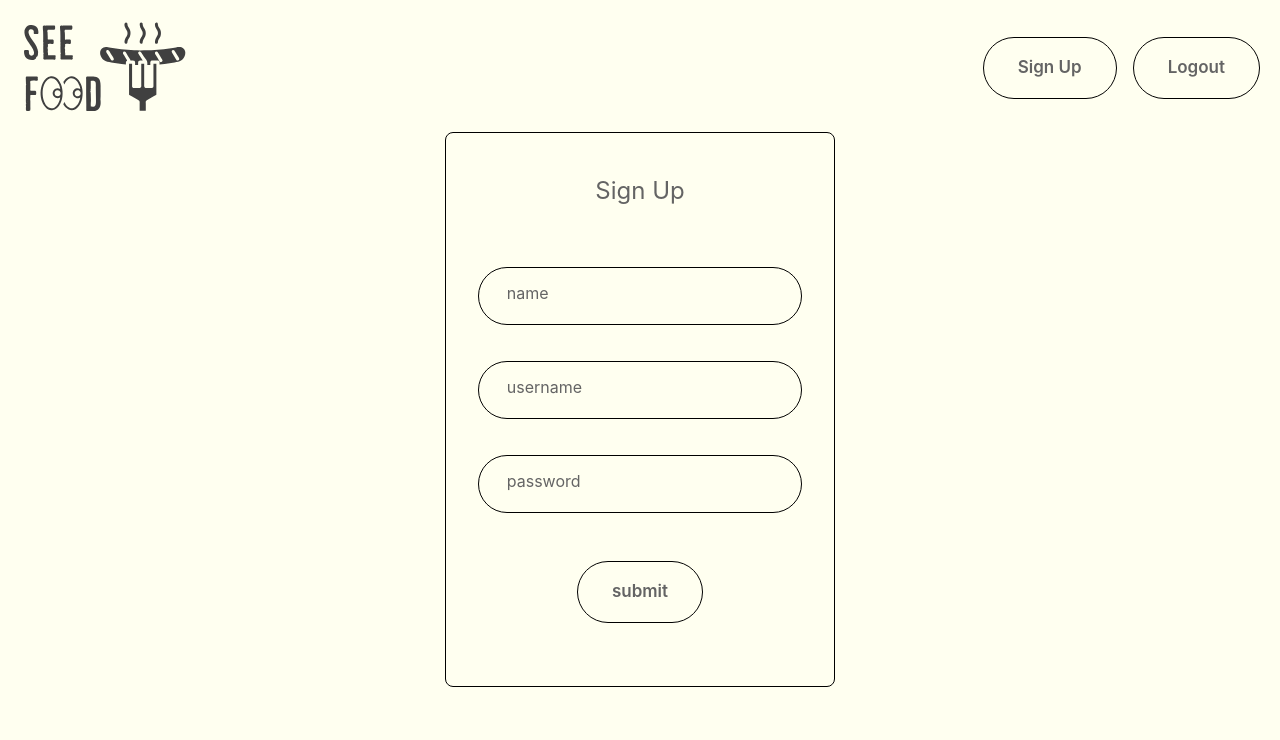
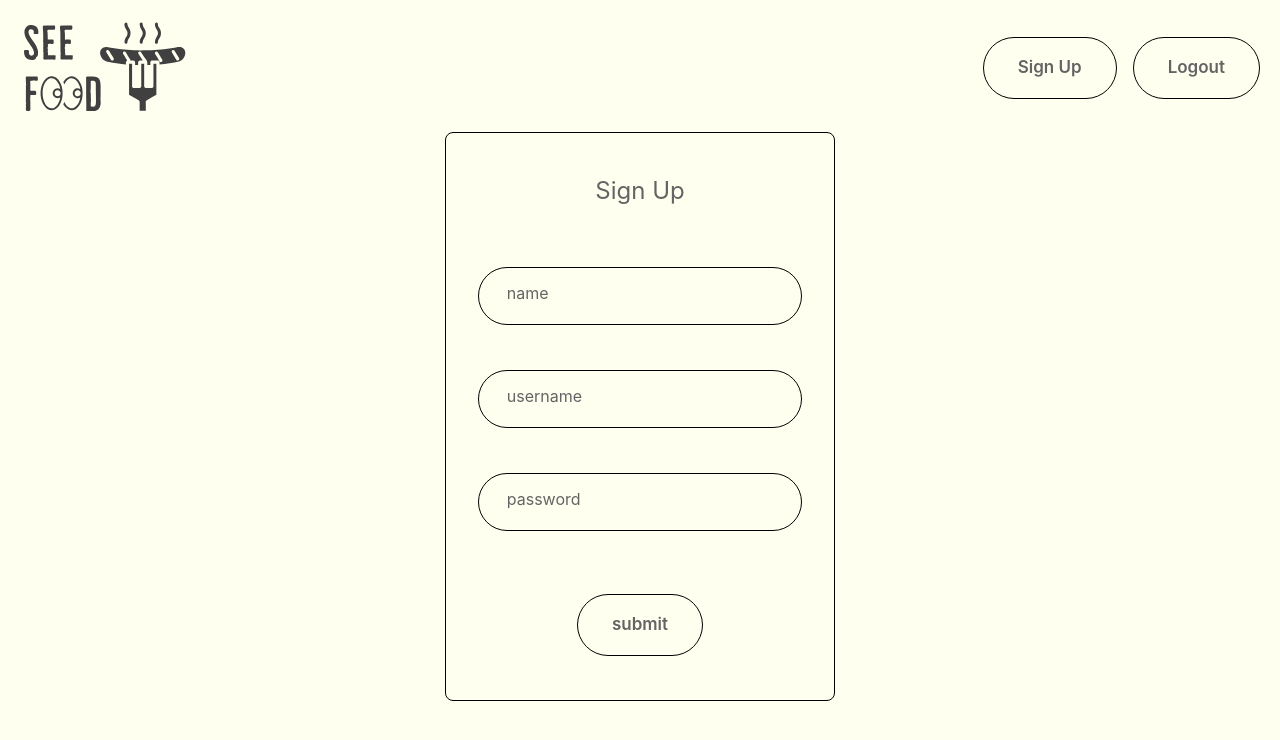
Before and after one commit to kylegothman/see-food, a React (Create React App) app: page / in a window 1280 px wide. Shown: the top 740 px of the page. Built offline with nearby package versions, Linux system fonts and the light colour scheme.

Commit message:
improved css for register card component

```diff
--- a/src/components/registerCard/RegisterCard.js
+++ b/src/components/registerCard/RegisterCard.js
@@ -15,19 +15,19 @@ export function RegisterCard() {
             <Box className="header">
                 <h2>Sign Up</h2>
             </Box>
-            <Box className="name">
+            <Box className="inputBox">
                 <input className="name__input" type="text" name="name" autoComplete="off" required />
                 <label className="name__label" htmlFor="name">name</label>
             </Box>
-            <Box className="pw">
+            <Box className="inputBox">
                 <input className="pw__input" type="text" name="name" autoComplete="off" required />
-                <label className="pw__label" htmlFor="password">username</label>
+                <label className="pw__label" htmlFor="username">username</label>
             </Box>
-            <Box className="pw">
+            <Box className="inputBox">
                 <input className="pw__input" type="text" name="name" autoComplete="off" required />
                 <label className="pw__label" htmlFor="password">password</label>
             </Box>
-            <Box p={8}>
+            <Box p={7}>
             <NavButton name='submit' />
             </Box>
         </Box>
--- a/src/components/registerCard/registerCard.css
+++ b/src/components/registerCard/registerCard.css
@@ -23,14 +23,16 @@
   background-color: #FCD035;
   box-shadow: 2px 5px 0 0 black;
 }
-.name {
+
+.inputBox {
   padding-top: 10px;
-  margin: 1em 0 1em 0;
+  padding-bottom: 35px;
+  /* margin: 1em 0 1em 0; */
   max-width: 100%;
   position: relative;
 }
 
-.name__input {
+div > input {
   background-color: #FFFFF0;
   border: 1px solid black;
   color: black;
@@ -44,36 +46,36 @@
   width: 100%;
 }
 
-.name__input:hover {
+input:hover {
   transform: translateY(-4px) translateX(-2px);
   border: 1px solid black;
   box-shadow: 2px 5px 0 0 black;
   background-color: #FFFFF0;
 }
 
-.name__input:active {
+input:active {
   transform: translateY(2px) translateX(1px);
   box-shadow: 0 0 0 0 black;
   background-color: #FFFFF0;
 }
 
-.name__input:focus {
+input:focus {
   transform: translateY(-4px) translateX(-2px);
   border: 1px solid black;
   box-shadow: 2px 5px 0 0 black;
 }
 
-input.name__input:valid {
+input:valid {
   transform: translateY(-4px) translateX(-2px);
   border: 1px solid black;
   box-shadow: 2px 5px 0 0 black;
 }
 
-input.name__input:hover ~label {
+input:hover ~label {
   transform: translateY(-4px) translateX(-2px);
 }
 
-.name__label {
+div > label {
   font-size: 100%;
   position: absolute;
   left: 0;
@@ -84,7 +86,7 @@ input.name__input:hover ~label {
   color: rgb(100, 100, 100);
 }
 
-input.name__input:valid ~label {
+input:valid ~label {
   transform: translateY(-104%) scale(.9);
   margin: 0em;
   margin-left: 1.5em;
@@ -92,7 +94,7 @@ input.name__input:valid ~label {
   color: rgb(100, 100, 100);
 }
 
-.name :is(input:focus) ~label {
+.inputBox :is(input:focus) ~label {
   transform: translateY(-104%) scale(.9);
   margin: 0em;
   margin-left: 1.5em;
@@ -102,7 +104,7 @@ input.name__input:valid ~label {
 
 
 /*//////////// pw ////////////*/
-
+/*
 .pw {
   padding-top: 20px;
   margin: 1em 0 1em 0;
@@ -184,3 +186,6 @@ input.pw__input:valid ~label {
   padding: 0.3em;
   color: rgb(100, 100, 100);
 }
+
+
+   */
```
